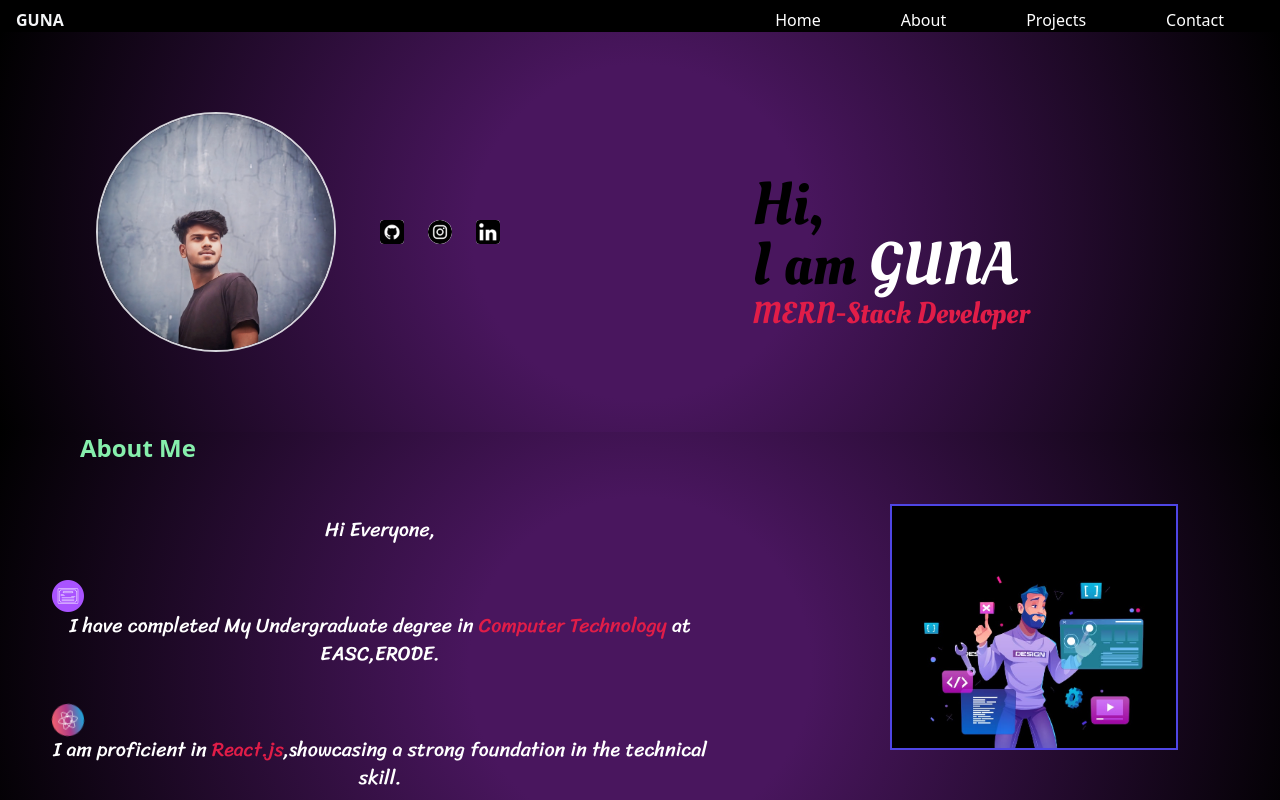
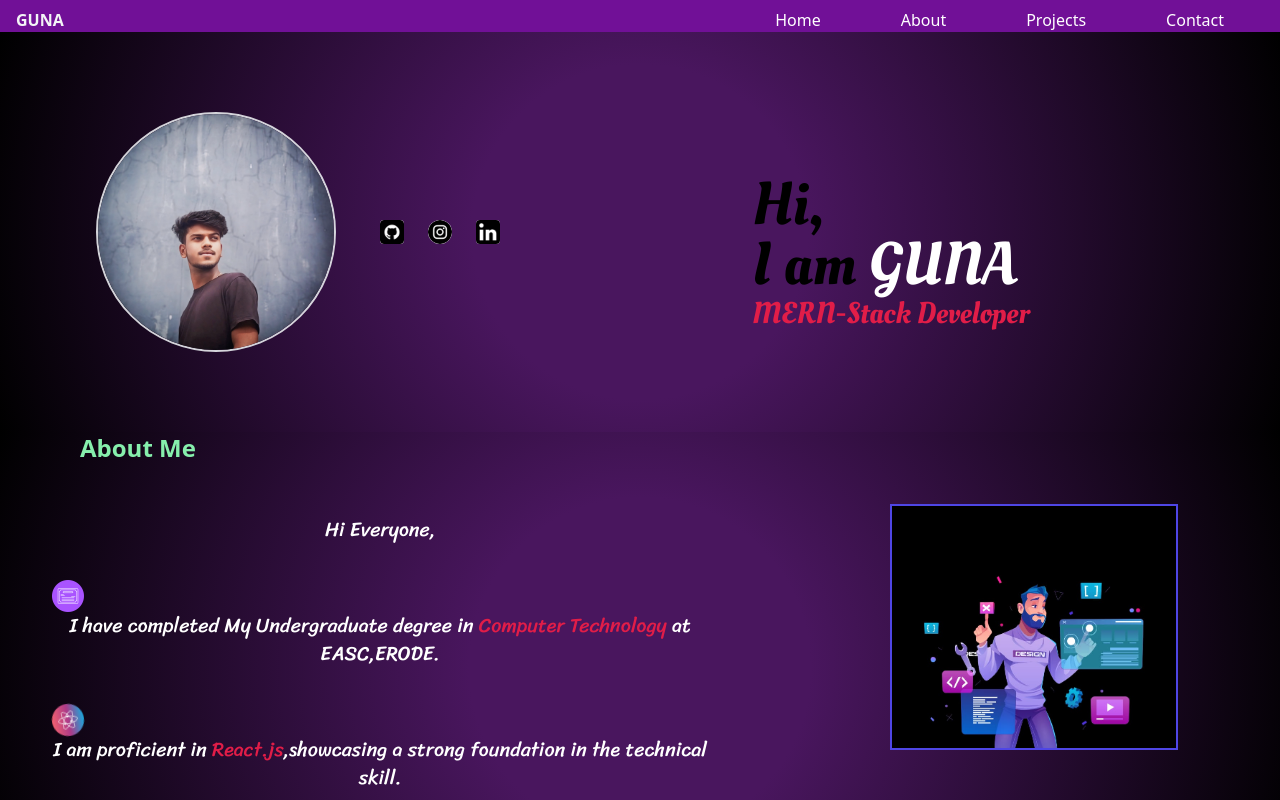
Before and after one commit to GUNA007180/GUNA-Portfolio, a React (Vite) app: page / in a window 1280 px wide. Shown: the top 800 px of the page. Built offline with nearby package versions, Linux system fonts and the light colour scheme.

Commit message:
Update Header

```diff
--- a/src/Components/Header.jsx
+++ b/src/Components/Header.jsx
@@ -3,7 +3,7 @@ import React, { useState } from 'react'
 function Header() {
     const [menu, setmenu] = useState(false);
     return (
-        <header class='flex justify-between px-4 pt-2 bg-black'>
+        <header class='flex justify-between px-4 pt-2 'style={{background: "rgb(113, 16, 151)"}}>
             <a className="font-bold text-gray-100" href='I'>GUNA</a>
             <nav className='hidden md:block'>
                 <ul className='flex' style={{ color: "white" }}>
```
